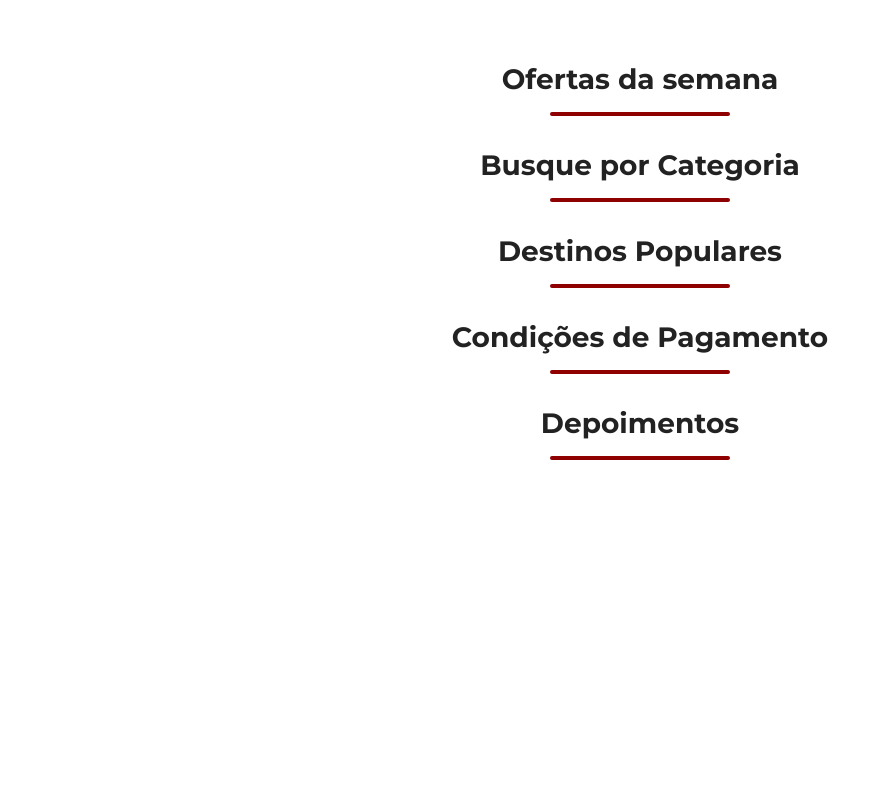
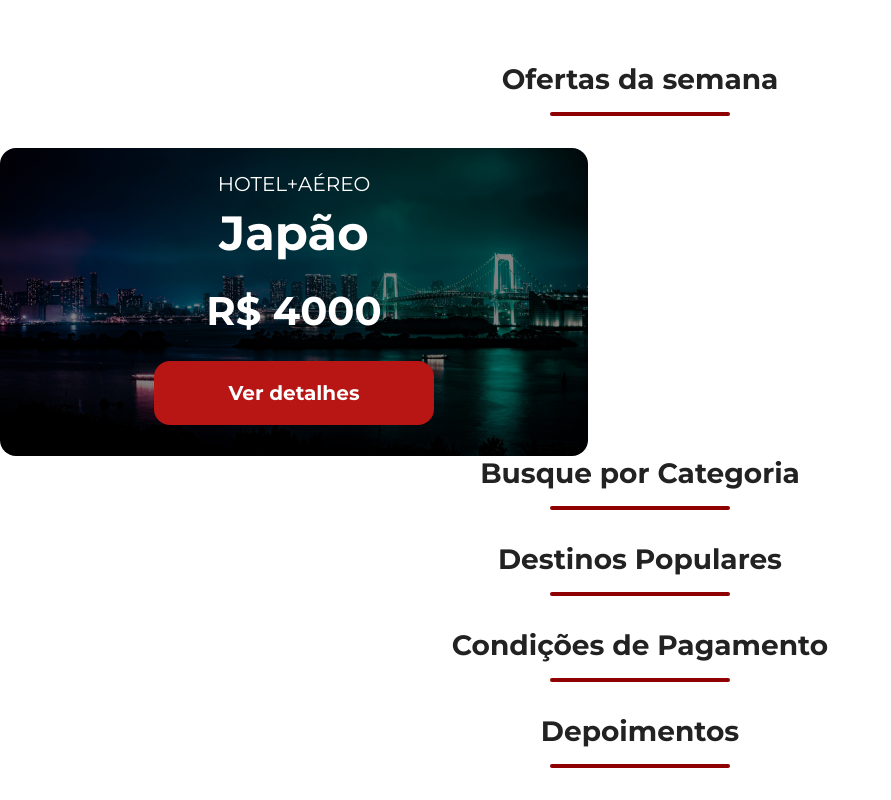
Before and after one commit to RaphaelTortelote/Jornada-Viagens, a plain HTML site: page index.html in a window 1280 px wide. Shown: the part 1098-1898 px from the top of the page, without its empty margins (0-891 px from the left). Before the commit the page ends 1590 px from the top, so only its background shows below. Drawn offline with Linux system fonts and the light colour scheme.

Commit message:
add button and card structure/style

```diff
--- a/Css/global.css
+++ b/Css/global.css
@@ -37,7 +37,7 @@ button {
   padding: 0;
   box-sizing: border-box;
 }
-body{
+body {
   font-family: "Montserrat";
   color: var(--text-primary-color);
 }
@@ -47,18 +47,18 @@ h1 {
   color: var(--primary-red);
 }
 
-.section-title{
+.section-title {
   display: flex;
   flex-direction: column;
   align-items: center;
 }
-.section-title h2{
+.section-title h2 {
   font-weight: var(--titles-weight);
   font-size: 28px;
 
   margin: 0;
 }
-.section-title hr{
+.section-title hr {
   width: 180px;
   height: 4px;
   background-color: var(--secondary-red);
@@ -68,9 +68,30 @@ border-radius: 24px;
   margin: 16px auto 32px;
 }
 
+.button{
+  display: inline-block;
+  width: 280px;
+  height: 64px;
+
+  color: var(--text-secondary-color);
+  font-weight: var(--titles-weight);
+  font-size: 20px;
+  text-decoration: none;
+  line-height: 64px;
+
+  background-color: var(--primary-red);
+  border-radius: 16px;
+}
+
 @media screen and(min-width: 768px) {
-  .section-title h2{
+  .section-title h2 {
     font-size: 32px;
   }
+}
 
+@media screen and (min-width:1024px) {
+  .button:hover{
+    background-color: var(--secondary-red);
+    transition: 0.4s;
   }
+}
--- a/Css/offers.css
+++ b/Css/offers.css
@@ -0,0 +1,49 @@
+
+.card {
+  width: 312px;
+  height: 288px;
+
+  padding: 24px 16px;
+  box-sizing: border-box;
+  background: url("../img/Mobile/Homepage/Japão.png");
+
+  color: var(--text-secondary-color);
+  text-align: center;
+  border-radius: 16px;
+}
+.card header {
+  display: block;
+  position: static;
+  background: transparent;
+  padding: 0px;
+  margin-bottom: 24px;
+}
+.card header p {
+  font-size: 20px;
+  font-weight: var(--text-weigth);
+}
+.card header h3 {
+  font-size: 40px;
+  margin: 8px 0px 0px;
+}
+.card header span {
+  font-size: 32px;
+  margin-top: 24px;
+  display: inline-block;
+}
+
+@media screen and (min-width:1024px) {
+    .card{
+        width: 588px;
+        height: 308px;
+        background: url("../img/Desktop/Homepage/Japão.png");
+    }
+
+    .card header h3{
+        font-size: 48px;
+
+    }
+    .card header span{
+        font-size: 40px;
+    }
+}
--- a/index.html
+++ b/index.html
@@ -68,6 +68,21 @@
         <h2>Ofertas da semana</h2>
         <hr />
       </div>
+      <div class="offer-cards">
+        <article class="card">
+          <header>
+            <p>HOTEL+AÉREO</p>
+            <h3>
+              Japão <br />
+              <span>R$ 4000 </span>
+            </h3>
+          </header>
+          <section></section>
+          <footer>
+            <a href="#" class="button">Ver detalhes</a>
+          </footer>
+        </article>
+      </div>
     </section>
     <section class="categories">
       <div class="section-title">
```
Lines whose indentation alone changed are shown as unchanged.
